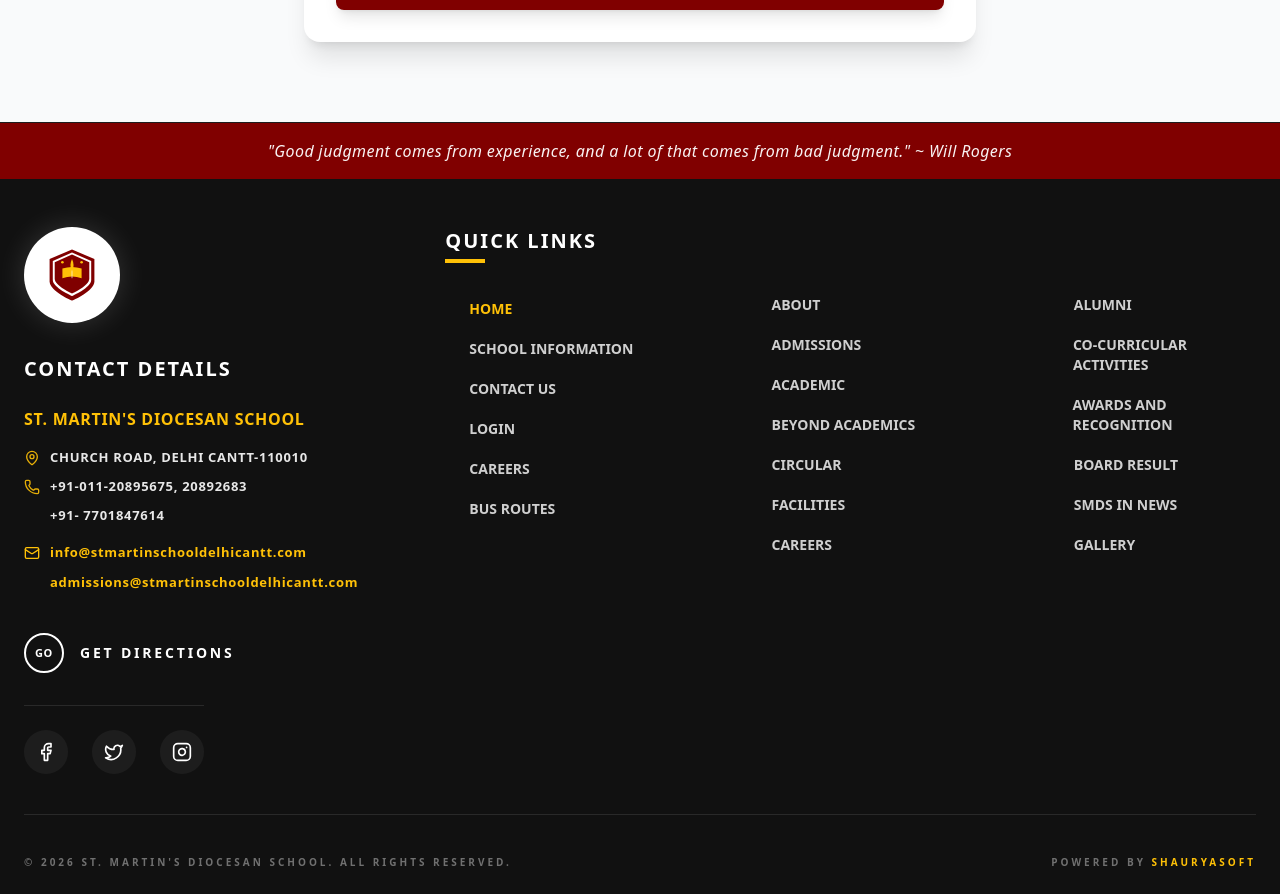
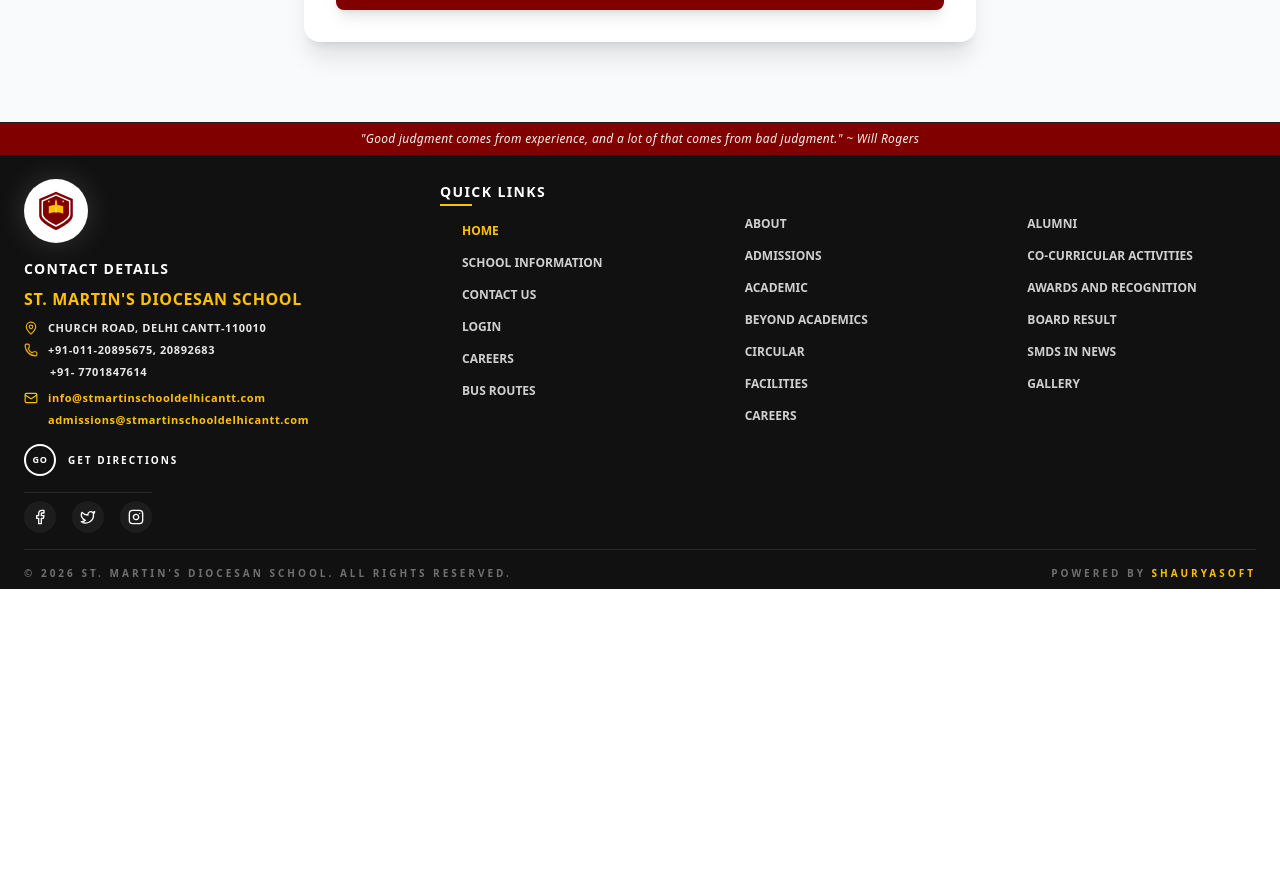
Before and after one commit to Arunverma759954/school-web, a Next.js app: page /enquiry in a window 1280 px wide. Shown: the part 938-1832 px from the top of the page. After the commit the page ends 1527 px from the top, so only its background shows below. Built offline with nearby package versions, Linux system fonts and the light colour scheme.

Commit message:
Ultra-aggressive Footer downsizing - Reduced height, font sizes, and spacing for final compact look

```diff
--- a/src/components/Footer.tsx
+++ b/src/components/Footer.tsx
@@ -22,20 +22,20 @@ export default function Footer() {
     return (
         <footer className="bg-[#111] text-white pt-0 relative border-t border-white/5">
             {/* Top Quote Bar */}
-            <div className="bg-primary py-4 text-center px-4 relative z-10">
-                <p className="font-serif italic text-white/95 text-sm md:text-base tracking-wide">
+            <div className="bg-primary py-2 text-center px-4 relative z-10">
+                <p className="font-serif italic text-white/95 text-[10px] md:text-xs tracking-wide">
                     "Good judgment comes from experience, and a lot of that comes from bad judgment." ~ Will Rogers
                 </p>
             </div>
 
-            <div className="container mx-auto px-4 md:px-6 pt-12 pb-6">
-                <div className="grid md:grid-cols-12 gap-8 mb-10">
+            <div className="container mx-auto px-4 md:px-6 pt-6 pb-2">
+                <div className="grid md:grid-cols-12 gap-4 mb-4">
 
                     {/* Brand / Logo Section */}
-                    <div className="md:col-span-4 space-y-8">
-                        <div className="flex flex-col items-start gap-8">
+                    <div className="md:col-span-4 space-y-4">
+                        <div className="flex flex-col items-start gap-4">
                             <Link href="/" className="group">
-                                <div className="w-24 h-24 bg-white rounded-full flex items-center justify-center p-4 shadow-[0_0_30px_rgba(255,255,255,0.15)] group-hover:scale-105 transition-all duration-500 overflow-hidden relative">
+                                <div className="w-16 h-16 bg-white rounded-full flex items-center justify-center p-2 shadow-[0_0_30px_rgba(255,255,255,0.15)] group-hover:scale-105 transition-all duration-500 overflow-hidden relative">
                                     <svg viewBox="0 0 100 100" className="w-full h-full">
                                         {/* Shield Base */}
                                         <path d="M50 10 L85 25 L85 60 C85 75 50 90 50 90 C50 90 15 75 15 60 L15 25 L50 10 Z" fill="#800000" />
@@ -56,24 +56,24 @@ export default function Footer() {
                                 </div>
                             </Link>
                             <div>
-                                <h4 className="text-xl font-serif font-black mb-6 uppercase tracking-widest text-white">Contact Details</h4>
-                                <div className="space-y-4 text-sm text-white leading-relaxed font-bold tracking-wider">
+                                <h4 className="text-sm font-serif font-black mb-2 uppercase tracking-widest text-white">Contact Details</h4>
+                                <div className="space-y-2 text-[12px] text-white leading-relaxed font-bold tracking-wider">
                                     <p className="text-secondary text-base">ST. MARTIN'S DIOCESAN SCHOOL</p>
-                                    <div className="space-y-2 opacity-90">
-                                        <p className="flex items-center gap-2.5 text-[13px]"><MapPin size={16} className="text-secondary" /> CHURCH ROAD, DELHI CANTT-110010</p>
-                                        <p className="flex items-center gap-2.5 text-[13px]"><Phone size={16} className="text-secondary" /> +91-011-20895675, 20892683</p>
-                                        <p className="flex items-center gap-2.5 ml-6.5 text-[13px]">+91- 7701847614</p>
+                                    <div className="space-y-1 opacity-90">
+                                        <p className="flex items-center gap-2.5 text-[11px]"><MapPin size={14} className="text-secondary" /> CHURCH ROAD, DELHI CANTT-110010</p>
+                                        <p className="flex items-center gap-2.5 text-[11px]"><Phone size={14} className="text-secondary" /> +91-011-20895675, 20892683</p>
+                                        <p className="flex items-center gap-2.5 ml-6.5 text-[11px]">+91- 7701847614</p>
                                     </div>
-                                    <div className="space-y-2 mt-4 text-[13px]">
+                                    <div className="space-y-1 mt-2 text-[11px]">
                                         <p className="text-secondary hover:underline cursor-pointer transition-all flex items-center gap-2.5">
-                                            <Mail size={16} /> info@stmartinschooldelhicantt.com
+                                            <Mail size={14} /> info@stmartinschooldelhicantt.com
                                         </p>
                                         <p className="text-secondary hover:underline cursor-pointer transition-all flex items-center gap-2.5">
-                                            <Mail size={16} className="opacity-0" /> admissions@stmartinschooldelhicantt.com
+                                            <Mail size={14} className="opacity-0" /> admissions@stmartinschooldelhicantt.com
                                         </p>
                                     </div>
-                                    <div className="flex items-center gap-4 text-white mt-10 group cursor-pointer hover:text-secondary transition-colors font-black text-sm">
-                                        <div className="w-10 h-10 border-2 border-white group-hover:border-secondary rounded-full flex items-center justify-center text-[11px] transition-colors">GO</div>
+                                    <div className="flex items-center gap-3 text-white mt-4 group cursor-pointer hover:text-secondary transition-colors font-black text-[10px]">
+                                        <div className="w-8 h-8 border-2 border-white group-hover:border-secondary rounded-full flex items-center justify-center text-[9px] transition-colors">GO</div>
                                         <span className="tracking-[0.2em]">GET DIRECTIONS</span>
                                     </div>
                                 </div>
@@ -81,23 +81,23 @@ export default function Footer() {
                         </div>
 
                         {/* Social Icons */}
-                        <div className="flex gap-6 pt-6 border-t border-white/10 w-fit">
+                        <div className="flex gap-4 pt-2 border-t border-white/10 w-fit">
                             {[Facebook, Twitter, Instagram].map((Icon, i) => (
-                                <Link key={i} href="#" className="p-3 bg-white/5 rounded-full text-white hover:bg-secondary hover:text-white transition-all duration-300">
-                                    <Icon size={20} />
+                                <Link key={i} href="#" className="p-2 bg-white/5 rounded-full text-white hover:bg-secondary hover:text-white transition-all duration-300">
+                                    <Icon size={16} />
                                 </Link>
                             ))}
                         </div>
                     </div>
 
                     {/* Quick Links Group */}
-                    <div className="md:col-span-8 flex flex-col md:flex-row gap-12 md:gap-24">
-                        <div className="flex-1 space-y-10">
-                            <h4 className="text-xl font-serif font-black uppercase tracking-widest text-white relative inline-block">
+                    <div className="md:col-span-8 flex flex-col md:flex-row gap-4 md:gap-8">
+                        <div className="flex-1 space-y-2">
+                            <h4 className="text-sm font-serif font-black uppercase tracking-widest text-white relative inline-block mb-4">
                                 Quick Links
-                                <span className="absolute -bottom-2 left-0 w-10 h-1 bg-secondary"></span>
+                                <span className="absolute -bottom-1 left-0 w-8 h-0.5 bg-secondary"></span>
                             </h4>
-                            <ul className="space-y-3 font-bold text-sm text-white/80">
+                            <ul className="space-y-1.5 font-bold text-[12px] text-white/80">
                                 {[
                                     { name: "HOME", highlight: true },
                                     { name: "SCHOOL INFORMATION" },
@@ -108,7 +108,7 @@ export default function Footer() {
                                 ].map((item) => (
                                     <li key={item.name}>
                                         <Link href="#" className={`hover:text-secondary transition-all block py-1 flex items-center gap-2 group ${item.highlight ? "text-secondary" : ""}`}>
-                                            <ChevronRight size={16} className="opacity-0 group-hover:opacity-100 -translate-x-2 group-hover:translate-x-0 transition-all text-secondary" />
+                                            <ChevronRight size={14} className="opacity-0 group-hover:opacity-100 -translate-x-2 group-hover:translate-x-0 transition-all text-secondary" />
                                             {item.name}
                                         </Link>
                                     </li>
@@ -117,12 +117,12 @@ export default function Footer() {
                         </div>
 
                         {/* Middle Col Site Map */}
-                        <div className="flex-1 space-y-10 md:pt-16">
-                            <ul className="space-y-3 font-bold text-sm text-white/80">
+                        <div className="flex-1 space-y-2 md:pt-8">
+                            <ul className="space-y-1.5 font-bold text-[12px] text-white/80">
                                 {["ABOUT", "ADMISSIONS", "ACADEMIC", "BEYOND ACADEMICS", "CIRCULAR", "FACILITIES", "CAREERS"].map((item) => (
                                     <li key={item}>
                                         <Link href="#" className="hover:text-secondary transition-all block py-1 flex items-center gap-2 group">
-                                            <ChevronRight size={16} className="opacity-0 group-hover:opacity-100 -translate-x-2 group-hover:translate-x-0 transition-all text-secondary" />
+                                            <ChevronRight size={14} className="opacity-0 group-hover:opacity-100 -translate-x-2 group-hover:translate-x-0 transition-all text-secondary" />
                                             {item}
                                         </Link>
                                     </li>
@@ -131,12 +131,12 @@ export default function Footer() {
                         </div>
 
                         {/* Last Col Site Map */}
-                        <div className="flex-1 space-y-10 md:pt-16">
-                            <ul className="space-y-3 font-bold text-sm text-white/80">
+                        <div className="flex-1 space-y-2 md:pt-8">
+                            <ul className="space-y-1.5 font-bold text-[12px] text-white/80">
                                 {["ALUMNI", "CO-CURRICULAR ACTIVITIES", "AWARDS AND RECOGNITION", "BOARD RESULT", "SMDS IN NEWS", "GALLERY"].map((item) => (
                                     <li key={item}>
                                         <Link href="#" className="hover:text-secondary transition-all block py-1 flex items-center gap-2 group">
-                                            <ChevronRight size={16} className="opacity-0 group-hover:opacity-100 -translate-x-2 group-hover:translate-x-0 transition-all text-secondary" />
+                                            <ChevronRight size={14} className="opacity-0 group-hover:opacity-100 -translate-x-2 group-hover:translate-x-0 transition-all text-secondary" />
                                             {item}
                                         </Link>
                                     </li>
@@ -146,7 +146,7 @@ export default function Footer() {
                     </div>
                 </div>
 
-                <div className="border-t border-white/10 pt-10 flex flex-col md:flex-row justify-between items-center gap-6">
+                <div className="border-t border-white/10 pt-4 flex flex-col md:flex-row justify-between items-center gap-4">
                     <p className="text-[10px] text-white/40 font-black uppercase tracking-[0.3em]">
                         &copy; 2026 ST. MARTIN'S DIOCESAN SCHOOL. ALL RIGHTS RESERVED.
                     </p>
```
